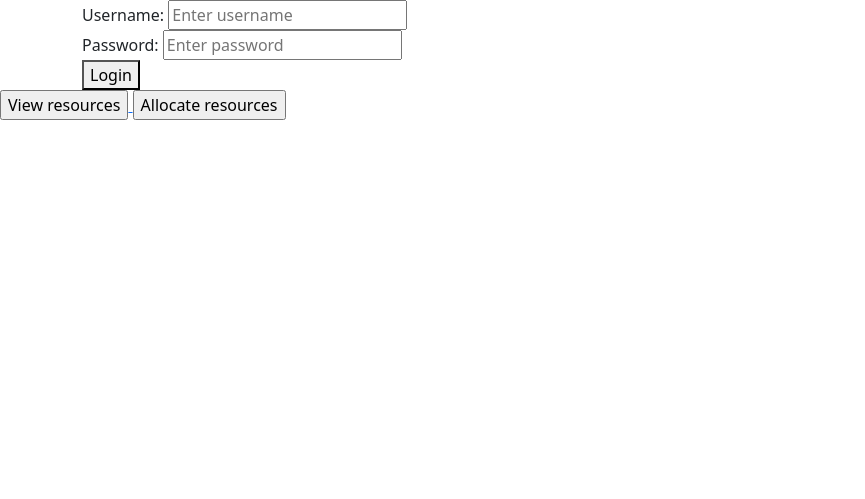
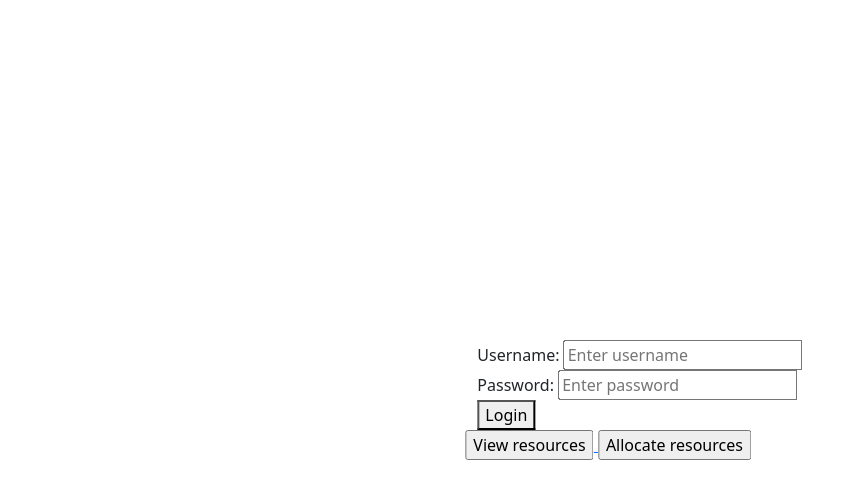
Before and after one commit to log-Mike/RL-WAPI, a Flask app: page / in a window 1280 px wide. Shown: the top 499 px of the page, without its empty margins (0-865 px from the left). Run offline with Flask 3, Linux system fonts and the light colour scheme; some libraries are stand-ins or nearby versions.

Commit message:
Needed class=""; all centered now

```diff
--- a/templates/index.html
+++ b/templates/index.html
@@ -9,7 +9,7 @@
         <script src="https://cdn.jsdelivr.net/npm/bootstrap@5.3.2/dist/js/bootstrap.bundle.min.js" integrity="sha384-C6RzsynM9kWDrMNeT87bh95OGNyZPhcTNXj1NW7RuBCsyN/o0jlpcV8Qyq46cDfL" crossorigin="anonymous">
         </script>
     </head>
-    <body>
+    <body class="centered">
         <div class="container">
             <form method="POST" action="/login">
                 <label for="username">Username:</label>
```
